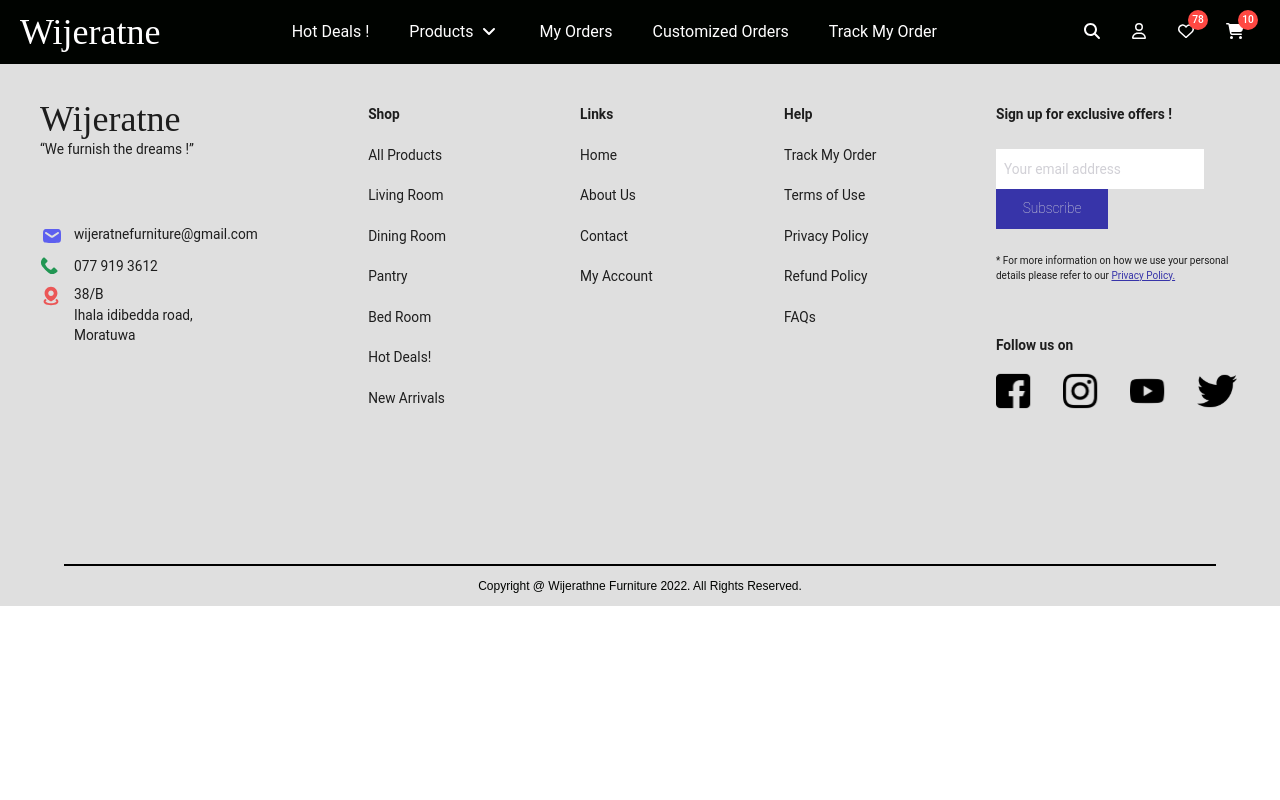
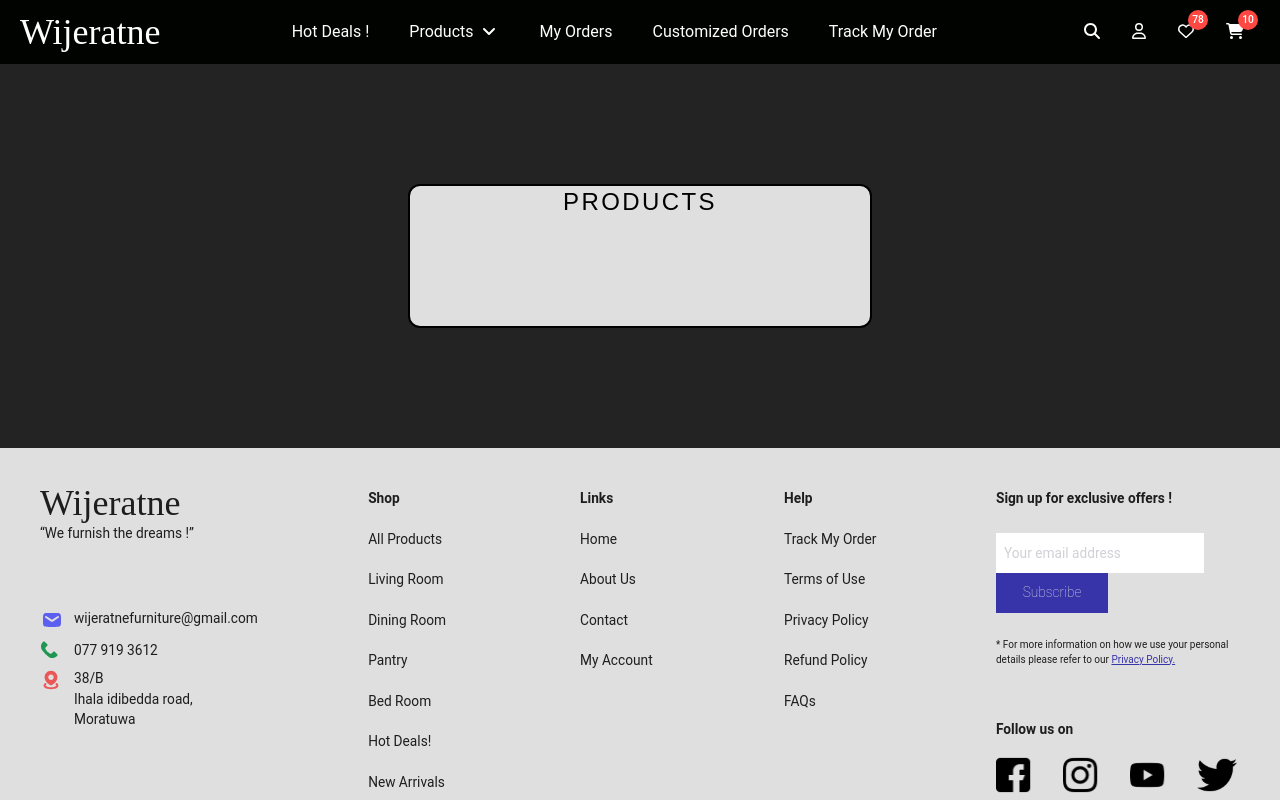
Before and after one commit to AkalankaNayanajith/Wijeratne_Furniture, a React (Create React App) app: page /logintest in a window 1280 px wide. Shown: the top 800 px of the page. Built offline with nearby package versions, Linux system fonts and the light colour scheme; what tw-elements would draw is missing.

Commit message:
yup installed, login form created

```diff
--- a/package.json
+++ b/package.json
@@ -9,6 +9,7 @@
     "@fortawesome/free-regular-svg-icons": "^6.2.0",
     "@fortawesome/free-solid-svg-icons": "^6.2.0",
     "@fortawesome/react-fontawesome": "^0.2.0",
+    "@hookform/resolvers": "^2.9.10",
     "@mui/icons-material": "^5.10.9",
     "@mui/material": "^5.10.9",
     "@testing-library/jest-dom": "^5.16.5",
@@ -16,12 +17,14 @@
     "@testing-library/user-event": "^13.5.0",
     "react": "^18.2.0",
     "react-dom": "^18.2.0",
+    "react-hook-form": "^7.39.5",
     "react-redux": "^8.0.4",
     "react-router-dom": "^6.4.3",
     "react-scripts": "5.0.1",
     "redux": "^4.2.0",
     "tw-elements": "^1.0.0-alpha12",
-    "web-vitals": "^2.1.4"
+    "web-vitals": "^2.1.4",
+    "yup": "^0.32.11"
   },
   "scripts": {
     "start": "react-scripts start",
--- a/src/App.js
+++ b/src/App.js
@@ -5,6 +5,7 @@ import CustomizedOrders from "./Components/CustomizedOrders";
 import Footer from "./Components/Footer";
 import HotDeals from "./Components/HotDeals";
 import Login from "./Components/Login";
+import Logintest from "./Components/Logintest";
 import MainContent from "./Components/MainContent";
 import MyOrders from "./Components/MyOrders";
 import MyOrdersModal from "./Components/MyOrdersModal";
@@ -225,6 +226,16 @@ function App() {
             }
           />
 
+<Route
+            exact
+            path="/logintest"
+            element={
+              <div className=" flex w-[100%] h-[100%] p-0 bg-white text-black justify-between flex-wrap m-0 relative">
+                <Logintest />
+              </div>
+            }
+          />
+
           <Route exact path="/AddProduct">
             <Route index={true} element={<AddProduct />} />
 
--- /dev/null
+++ b/src/Components/Logintest.jsx
@@ -0,0 +1,15 @@
+import React from "react";
+
+const Logintest = () => {
+  return (
+    <>
+      <div className="h-96 w-full bg-[#232323] flex items-center justify-center ">
+        <div className="h-[9rem] w-[29rem]  text-center rounded-xl border-2 border-black bg-[#DFDFDF] ">
+          <div className="text-2xl text-center font-normal  font-Pragati-Narrow tracking-widest"> PRODUCTS</div>
+        </div>
+      </div>
+    </>
+  );
+};
+
+export default Logintest;
```
Also changed, not shown: 1 other file (tests, documents, lock files or other folders).
